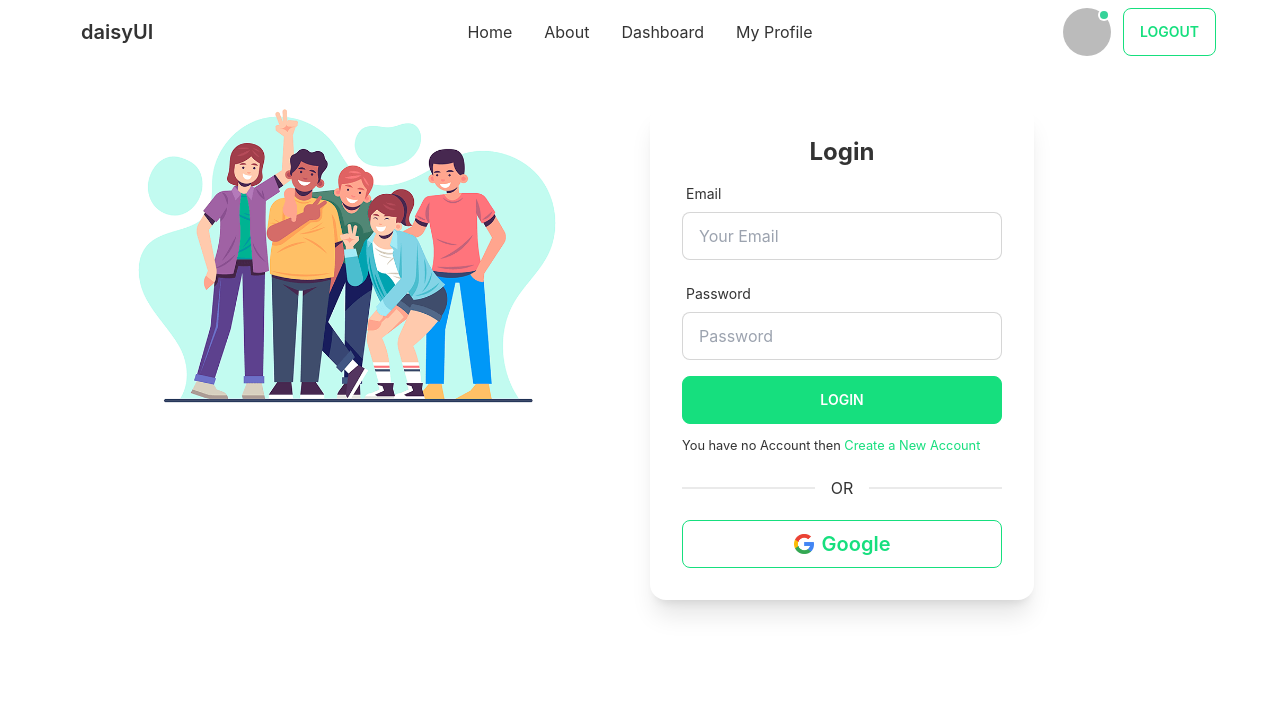
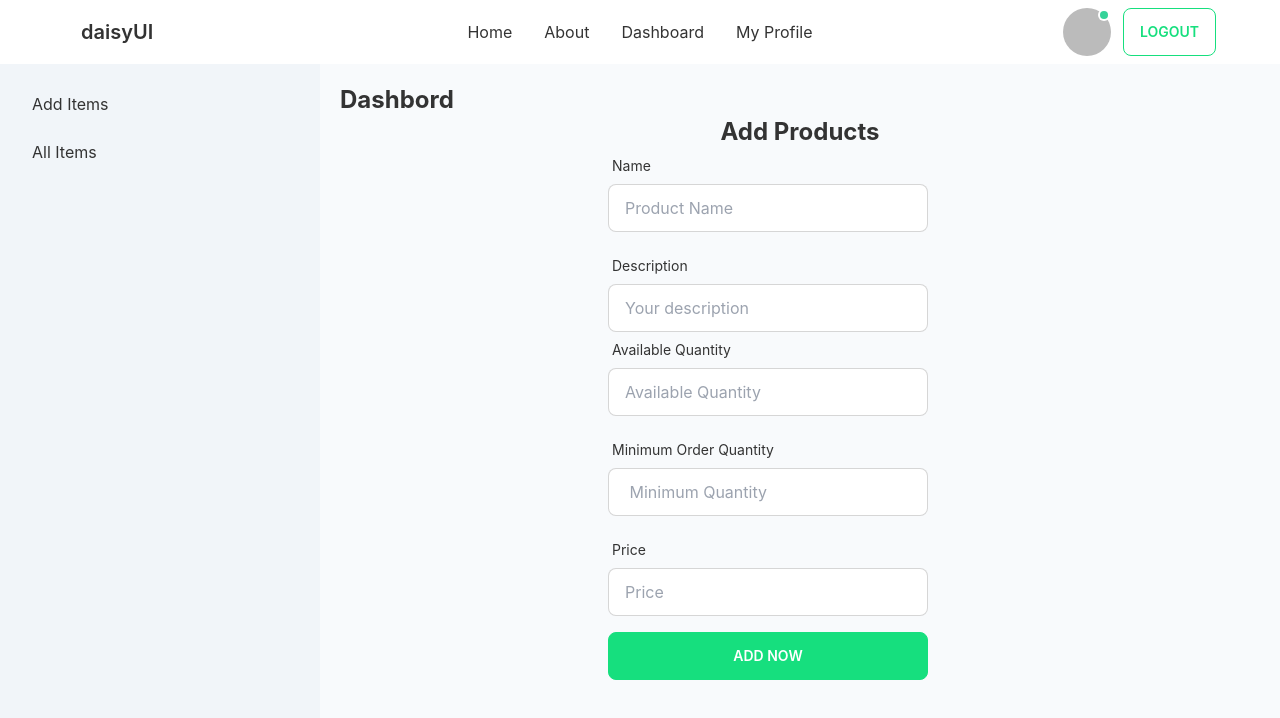
Before and after one commit to rahadislam/computer_Gagests_management, a React (Create React App) app: page /dashbord in a window 1280 px wide. Before the commit this address led to /login. Shown: the top 718 px of the page. Built offline with nearby package versions, Linux system fonts and the light colour scheme; no server answers; sample sign-in values are in the browser's storage.

Commit message:
Dashbord implemnrt

```diff
--- a/package.json
+++ b/package.json
@@ -12,8 +12,10 @@
     "react-dom": "^18.1.0",
     "react-firebase-hooks": "^5.0.3",
     "react-hook-form": "^7.31.2",
+    "react-query": "^3.39.0",
     "react-router-dom": "^6.3.0",
     "react-scripts": "5.0.1",
+    "react-toastify": "^9.0.1",
     "web-vitals": "^2.1.4"
   },
   "scripts": {
--- a/src/App.js
+++ b/src/App.js
@@ -7,6 +7,8 @@ import Register from './pages/Login/Register';
 import Myprofile from './pages/Myprofile/Myprofile';
 import RequireAuth from './pages/Login/RequireAuth';
 import Dashbord from './pages/Dashbord/Dashbord';
+import Additems from './pages/Dashbord/Additems';
+import Allitem from './pages/Dashbord/Allitem';
 
 function App() {
   return (
@@ -24,7 +26,10 @@ function App() {
           <RequireAuth>
             <Dashbord></Dashbord>
           </RequireAuth>
-        }></Route>
+        }>
+         <Route index element={<Additems></Additems>}></Route>
+         <Route path='allitem' element={<Allitem></Allitem>}></Route>
+        </Route>
         <Route path='/login' element={<Login></Login>}></Route>
         <Route path='/register' element={<Register></Register>}></Route>
       </Routes>
--- a/src/firebase.init.js
+++ b/src/firebase.init.js
@@ -6,12 +6,12 @@ import { getAuth } from "firebase/auth";
 
 // Your web app's Firebase configuration
 const firebaseConfig = {
-  apiKey: "AIzaSyDx_bha6bUjxA8JgheQZDaOHMgmI7YFG44",
-  authDomain: "computer-manufacturers.firebaseapp.com",
-  projectId: "computer-manufacturers",
-  storageBucket: "computer-manufacturers.appspot.com",
-  messagingSenderId: "298498582909",
-  appId: "1:298498582909:web:43eb39f15dc2cff5ba8414"
+  apiKey: process.env.REACT_APP_apiKey,
+  authDomain: process.env.REACT_APP_authDomain,
+  projectId: process.env.REACT_APP_projectId,
+  storageBucket: process.env.REACT_APP_storageBucket,
+  messagingSenderId: process.env.REACT_APP_messagingSenderId,
+  appId: process.env.REACT_APP_appId
 };
 
 // Initialize Firebase
--- /dev/null
+++ b/src/pages/Dashbord/Additems.js
@@ -0,0 +1,138 @@
+import React from 'react';
+import { useForm } from 'react-hook-form';
+
+const Additems = () => {
+
+
+    const { register, formState: { errors }, handleSubmit ,reset} = useForm();
+    const onSubmit = data => {
+        console.log(data);
+        // const service={
+        //     name:data.name,
+        //     price:data.Price
+        // }
+        // console.log(service);
+        const url = `http://localhost:5000/service`;
+        fetch(url, {
+            method: 'POST',
+            headers: {
+                'content-type': 'application/json'
+            },
+            body: JSON.stringify(data)
+        })
+        .then(res=> res.json())
+        .then(result =>{
+            console.log(result);
+        } )
+        reset();
+    }
+    return (
+        <div className='w-96 mx-auto'>
+            <h1 className='text-center font-bold text-2xl'>Add Products</h1>
+            <form onSubmit={handleSubmit(onSubmit)}>
+
+                <div className="form-control w-full max-w-xs">
+                    <label className="label">
+                        <span className="label-text">Name</span>
+                    </label>
+                    <input
+                        type="text"
+                        placeholder="Product Name"
+                        className="input input-bordered w-full max-w-xs"
+                        {...register("name", {
+                            required: {
+                                value: true,
+                                message: 'Products Name is Required'
+                            }
+                        })}
+                    />
+                    <label className="label">
+                        {errors.name?.type === 'required' && <span className="label-text-alt text-red-500">{errors.name.message}</span>}
+                    </label>
+                </div>
+
+                <div className="form-control w-full max-w-xs">
+                    <label className="label">
+                        <span className="label-text">Description</span>
+                    </label>
+                    <input
+                        type="text"
+                        placeholder="Your description"
+                        className="input input-bordered w-full max-w-xs"
+                        {...register("description", {
+                            required: {
+                                value: true,
+                                message: 'Description is required'
+                            }
+                        })}
+                    />
+                </div>
+                <div className="form-control w-full max-w-xs">
+                    <label className="label">
+                        <span className="label-text">Available Quantity</span>
+                    </label>
+                    <input
+                        type="number"
+                        placeholder="Available Quantity"
+                        className="input input-bordered w-full max-w-xs"
+                        {...register("Quantity", {
+                            required: {
+                                value: true,
+                                message: 'Quantity is required'
+                            }
+                        })}
+                    />
+                    <label className="label">
+                        {errors.Quantity?.type === 'required' && <span className="label-text-alt text-red-500">{errors.Quantity.message}</span>}
+                        {errors.Quantity?.type === 'minLength' && <span className="label-text-alt text-red-500">{errors.Quantity.message}</span>}
+                    </label>
+                </div>
+                <div className="form-control w-full max-w-xs">
+                    <label className="label">
+                        <span className="label-text">Minimum Order Quantity</span>
+                    </label>
+                    <input
+                        type="number"
+                        placeholder=" Minimum Quantity"
+                        className="input input-bordered w-full max-w-xs"
+                        {...register("minquantity", {
+                            required: {
+                                value: true,
+                                message: 'Minimum Order Quantity is required'
+                            }
+                        })}
+                    />
+                    <label className="label">
+                        {errors.minquantity?.type === 'required' && <span className="label-text-alt text-red-500">{errors.minquantity.message}</span>}
+                        {errors.minquantity?.type === 'minLength' && <span className="label-text-alt text-red-500">{errors.minquantity.message}</span>}
+                    </label>
+                </div>
+                <div className="form-control w-full max-w-xs">
+                    <label className="label">
+                        <span className="label-text">Price</span>
+                    </label>
+                    <input
+                        type="number"
+                        placeholder="Price"
+                        className="input input-bordered w-full max-w-xs"
+                        {...register("Price", {
+                            required: {
+                                value: true,
+                                message: 'Price is required'
+                            }
+                        })}
+                    />
+                    <label className="label">
+                        {errors.Price?.type === 'required' && <span className="label-text-alt text-red-500">{errors.Price.message}</span>}
+                        {errors.Price?.type === 'minLength' && <span className="label-text-alt text-red-500">{errors.Price.message}</span>}
+                    </label>
+                </div>
+
+                <input className='btn btn-primary w-full max-w-xs text-white' type="submit" value="ADD NOW" />
+            </form>
+
+        </div>
+    );
+};
+
+export default Additems;
--- /dev/null
+++ b/src/pages/Dashbord/Allitem.js
@@ -0,0 +1,11 @@
+import React from 'react';
+
+const Allitem = () => {
+    return (
+        <div>
+
+        </div>
+    );
+};
+
+export default Allitem;
--- a/src/pages/Dashbord/Dashbord.js
+++ b/src/pages/Dashbord/Dashbord.js
@@ -1,10 +1,28 @@
 import React from 'react';
+import { Outlet,Link } from 'react-router-dom';
 
 const Dashbord = () => {
     return (
-        <div>
-            this
-        </div>
+        <div class="drawer drawer-mobile">
+  <input id="my-drawer-2" type="checkbox" class="drawer-toggle" />
+  <div class="drawer-content flex flex-col  bg-slate-50 p-5">
+            <h1 className='font-bold text-2xl '>Dashbord</h1>
+            <Outlet></Outlet>
+
+    <label for="my-drawer-2" class="btn btn-primary drawer-button lg:hidden">Open drawer</label>
+
+
+  </div>
+  <div class="drawer-side">
+    <label for="my-drawer-2" class="drawer-overlay"></label>
+    <ul class="menu p-4 overflow-y-auto w-80 bg-slate-100 text-base-content">
+
+      <li><Link to='/dashbord'>Add Items</Link></li>
+      <li><Link to='/dashbord/allitem'>All Items</Link></li>
+    </ul>
+
+  </div>
+</div>
     );
 };
 
--- a/src/pages/Home/Card.js
+++ b/src/pages/Home/Card.js
@@ -2,7 +2,7 @@ import React from 'react';
 
 const Card = ({cart}) => {
     return (
-            <div class="card w-96 bg-base-100 shadow-xl">
+            <div class="card w-80 bg-base-100 shadow-xl">
                 <figure class="px-10 pt-10">
                     <img src="https://api.lorem.space/image/shoes?w=400&h=225" alt="Shoes" class="rounded-xl" />
                 </figure>
--- a/src/pages/Home/Services.js
+++ b/src/pages/Home/Services.js
@@ -13,7 +13,7 @@ const Services = () => {
     return (
         <div className="service">
             <h1 className='text-center font-bold text-3xl'>Service</h1>
-        <div className='grid grid-cols-3 gap-10 px-16'>
+        <div className='grid grid-cols-3 gap-5 mx-10'>
             {
                 carts.map(cart=><Card
                     key={cart._id}
--- a/src/pages/Login/Login.js
+++ b/src/pages/Login/Login.js
@@ -28,6 +28,7 @@ const Login = () => {
     }, [user, gUser, from, navigate])
 
     if (loading || gLoading) {
+        return <p>Loading......</p>
     }
 
     if(error || gError){
--- a/src/pages/Login/Register.js
+++ b/src/pages/Login/Register.js
@@ -24,6 +24,7 @@ const Register = () => {
     let RegisterError;
 
     if (loading || gLoading || updating) {
+        return <button class="btn btn-square loading"></button>
 
     }
 
--- a/src/pages/Login/RequireAuth.js
+++ b/src/pages/Login/RequireAuth.js
@@ -4,8 +4,12 @@ import { Navigate, useLocation } from 'react-router-dom';
 import auth from '../../firebase.init';
 
 const RequireAuth = ({children}) => {
-    const [user] = useAuthState(auth);
+    const [user,loading] = useAuthState(auth);
     const location = useLocation();
+    console.log(user);
+    if(loading){
+        return <p>Loading.....</p>
+    }
 
 
 
--- a/src/shaerd/Header/Header.js
+++ b/src/shaerd/Header/Header.js
@@ -10,7 +10,8 @@ const Header = () => {
   const handelLogout = () => {
     signOut(auth);
   }
-  return (<div class="navbar bg-base-100 px-16">
+  return (
+  <div class="navbar bg-base-100 lg:px-16">
     <div class="navbar-start">
       <div class="dropdown">
         <label tabIndex="0" class="btn btn-ghost lg:hidden">
```
Also changed, not shown: 1 other file (tests, documents, lock files or other folders).
